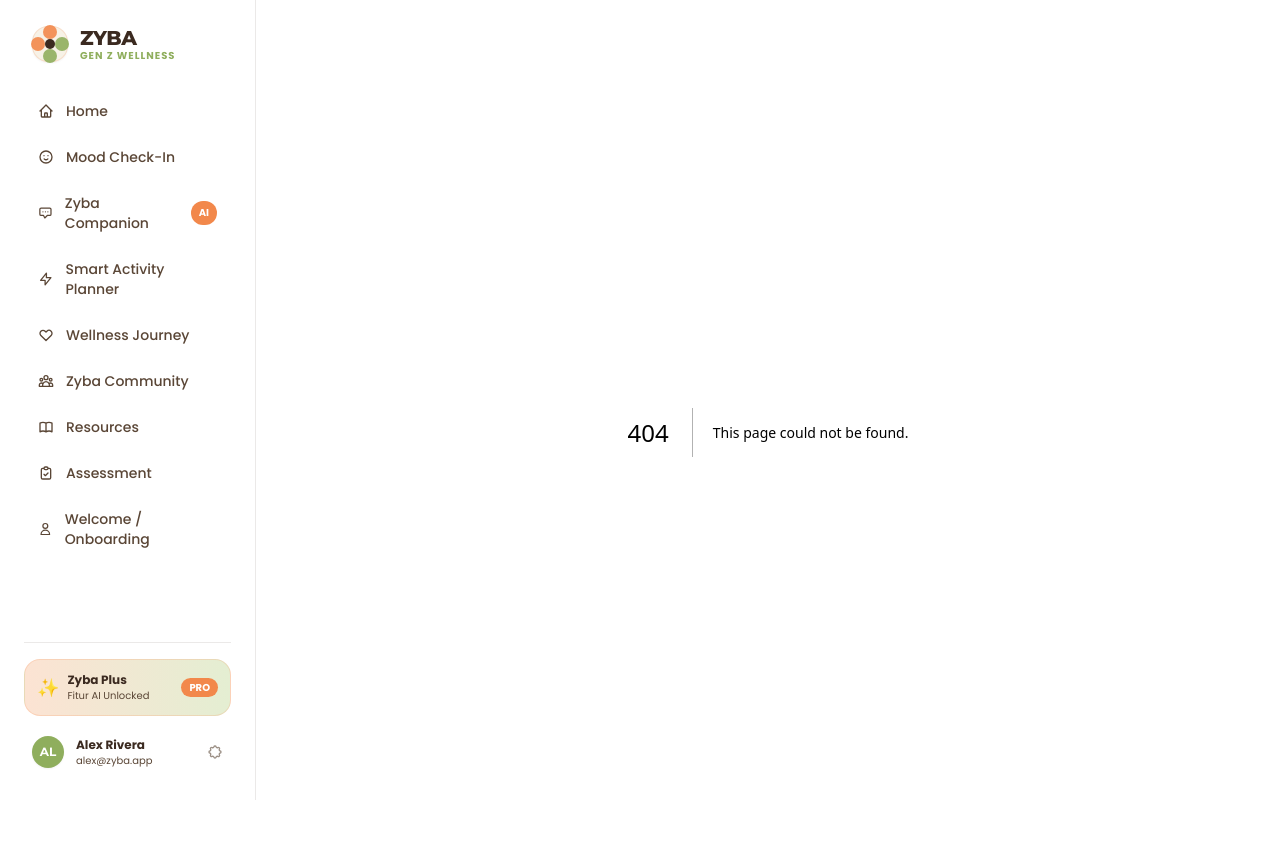
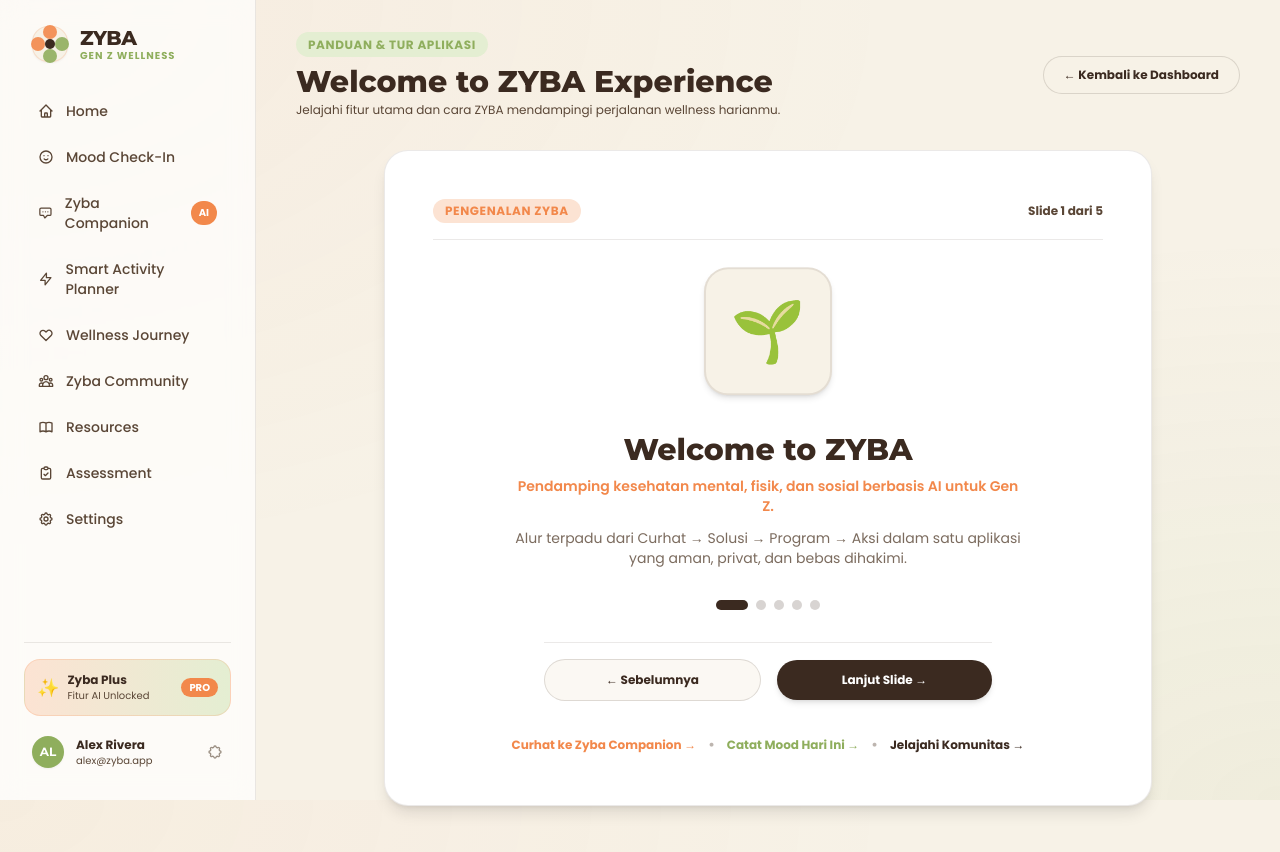
Before and after one commit to syauqiazka/zyba, a Next.js app: page /welcome in a window 1280 px wide. Before the commit this address had no page. Shown: the top 852 px of the page. Built offline with nearby package versions, Linux system fonts and the light colour scheme.

Commit message:
fix(sidebar): replace onboarding nav with settings, add welcome tour page, protect /welcome route

```diff
--- a/middleware.ts
+++ b/middleware.ts
@@ -11,6 +11,7 @@ const PROTECTED_PATHS = [
   "/resources",
   "/assessment",
   "/settings",
+  "/welcome",
 ];
 
 export async function middleware(request: NextRequest) {
--- /dev/null
+++ b/src/app/welcome/page.tsx
@@ -0,0 +1,175 @@
+"use client";
+
+import React, { useState } from "react";
+import Link from "next/link";
+
+const SLIDES = [
+  {
+    title: "Welcome to ZYBA",
+    subtitle: "Pendamping kesehatan mental, fisik, dan sosial berbasis AI untuk Gen Z.",
+    desc: "Alur terpadu dari Curhat → Solusi → Program → Aksi dalam satu aplikasi yang aman, privat, dan bebas dihakimi.",
+    emoji: "🌱",
+    tag: "Pengenalan ZYBA",
+    bg: "from-orange-100/60 to-cream",
+  },
+  {
+    title: "Personalize Your Mental Health State With AI",
+    subtitle: "Analisis emosi cerdas dan penyesuaian gaya komunikasi AI yang fleksibel.",
+    desc: "Zyba Companion siap mendengarkan cerita harianmu 24/7 dengan dukungan Multi-Model AI cerdas yang empatik.",
+    emoji: "🤖",
+    tag: "AI Companion",
+    bg: "from-green-100/60 to-cream",
+  },
+  {
+    title: "Intelligent Mood Tracking & Emotion Insights",
+    subtitle: "Catat suasana hati harianmu dan dapatkan grafik rekomendasi resiliensi.",
+    desc: "Kenali pemicu emosional dan pantau perkembangan kestabilan pikiranmu dari hari ke hari dengan Zyba Score.",
+    emoji: "📊",
+    tag: "Mood Check-In",
+    bg: "from-orange-100/60 to-cream",
+  },
+  {
+    title: "Mindful Resources That Make You Happy",
+    subtitle: "Koleksi artikel ilmu psikologi dan audio meditasi relaksasi 5 menit.",
+    desc: "Akses tips mindfulness ilmiah, latihan pernapasan terpandu (breathing exercise), dan audio relaksasi tidur lelap.",
+    emoji: "🎧",
+    tag: "Wellness Resources",
+    bg: "from-green-100/60 to-cream",
+  },
+  {
+    title: "Loving & Supportive Community",
+    subtitle: "Ruang aman untuk berbagi cerita dan motivasi tanpa saling menghakimi.",
+    desc: "Bergabung bersama ribuan sesama Gen Z, saling menguatkan, dan merayakan pencapaian self-care kecil setiap hari.",
+    emoji: "💬",
+    tag: "Zyba Community",
+    bg: "from-amber-100/60 to-cream",
+  },
+];
+
+export default function WelcomeTourPage() {
+  const [currentSlide, setCurrentSlide] = useState(0);
+
+  const handleNext = () => {
+    setCurrentSlide((prev) => (prev + 1) % SLIDES.length);
+  };
+
+  const handlePrev = () => {
+    setCurrentSlide((prev) => (prev === 0 ? SLIDES.length - 1 : prev - 1));
+  };
+
+  const slide = SLIDES[currentSlide];
+
+  return (
+    <div className="flex flex-col gap-8 pb-12">
+      {/* Top Banner */}
+      <div className="flex items-center justify-between">
+        <div>
+          <span className="text-xs font-bold uppercase tracking-wider text-green-500 bg-green-100 px-3 py-1 rounded-full">
+            Panduan & Tur Aplikasi
+          </span>
+          <h1 className="font-display text-2xl md:text-3xl font-extrabold text-brown-900 mt-2">
+            Welcome to ZYBA Experience
+          </h1>
+          <p className="text-xs text-brown-700 mt-0.5">
+            Jelajahi fitur utama dan cara ZYBA mendampingi perjalanan wellness harianmu.
+          </p>
+        </div>
+
+        <Link
+          href="/dashboard"
+          className="px-5 py-2.5 rounded-full bg-cream border border-brown-900/15 text-brown-900 text-xs font-bold hover:bg-white transition-colors shadow-xs"
+        >
+          ← Kembali ke Dashboard
+        </Link>
+      </div>
+
+      {/* Main Interactive Carousel Card */}
+      <div className="w-full max-w-3xl mx-auto bg-white rounded-3xl p-8 md:p-12 border border-brown-900/10 shadow-lg flex flex-col items-center text-center gap-6 relative overflow-hidden">
+        {/* Slide Tag & Step indicator */}
+        <div className="flex items-center justify-between w-full pb-4 border-b border-brown-900/10">
+          <span className="text-xs font-bold uppercase tracking-wider text-orange-500 bg-orange-100 px-3 py-1 rounded-full">
+            {slide.tag}
+          </span>
+          <span className="text-xs font-bold text-brown-700">
+            Slide {currentSlide + 1} dari {SLIDES.length}
+          </span>
+        </div>
+
+        {/* Big Emoji Illustration */}
+        <div className="w-24 h-24 md:w-32 md:h-32 rounded-3xl bg-cream border-2 border-brown-900/10 shadow-md flex items-center justify-center text-5xl md:text-6xl animate-bounce duration-1000 my-2">
+          {slide.emoji}
+        </div>
+
+        {/* Text Content */}
+        <div className="flex flex-col gap-2 max-w-lg">
+          <h2 className="font-display font-extrabold text-2xl md:text-3xl text-brown-900 leading-snug">
+            {slide.title}
+          </h2>
+          <p className="text-sm font-semibold text-orange-500">
+            {slide.subtitle}
+          </p>
+          <p className="text-xs md:text-sm text-brown-700/80 leading-relaxed mt-1">
+            {slide.desc}
+          </p>
+        </div>
+
+        {/* Carousel Indicators */}
+        <div className="flex items-center gap-2 my-2">
+          {SLIDES.map((_, i) => (
+            <button
+              key={i}
+              type="button"
+              onClick={() => setCurrentSlide(i)}
+              className={`h-2.5 rounded-full transition-all duration-300 ${
+                i === currentSlide ? "w-8 bg-brown-900" : "w-2.5 bg-brown-900/20 hover:bg-brown-900/40"
+              }`}
+              title={`Buka Slide ${i + 1}`}
+            />
+          ))}
+        </div>
+
+        {/* Navigation Action Buttons */}
+        <div className="flex items-center gap-4 w-full max-w-md pt-4 border-t border-brown-900/10">
+          <button
+            type="button"
+            onClick={handlePrev}
+            className="flex-1 py-3 rounded-full border border-brown-900/15 bg-cream/50 text-brown-900 text-xs font-bold hover:bg-cream transition-colors"
+          >
+            ← Sebelumnya
+          </button>
+          <button
+            type="button"
+            onClick={handleNext}
+            className="flex-1 py-3 rounded-full bg-brown-900 text-white text-xs font-bold hover:bg-orange-500 transition-colors shadow-md"
+          >
+            {currentSlide === SLIDES.length - 1 ? "Ulangi Tur ↺" : "Lanjut Slide →"}
+          </button>
+        </div>
+
+        {/* Shortcut Action ke Fitur */}
+        <div className="pt-2 flex flex-wrap items-center justify-center gap-3">
+          <Link
+            href="/companion"
+            className="text-xs font-bold text-orange-500 hover:underline"
+          >
+            Curhat ke Zyba Companion →
+          </Link>
+          <span className="text-brown-700/40">•</span>
+          <Link
+            href="/mood-check-in"
+            className="text-xs font-bold text-green-500 hover:underline"
+          >
+            Catat Mood Hari Ini →
+          </Link>
+          <span className="text-brown-700/40">•</span>
+          <Link
+            href="/community"
+            className="text-xs font-bold text-brown-900 hover:underline"
+          >
+            Jelajahi Komunitas →
+          </Link>
+        </div>
+      </div>
+    </div>
+  );
+}
--- a/src/components/Sidebar.tsx
+++ b/src/components/Sidebar.tsx
@@ -12,7 +12,7 @@ const NAV_ITEMS = [
   { href: "/community", label: "Zyba Community", icon: "users" },
   { href: "/resources", label: "Resources", icon: "book" },
   { href: "/assessment", label: "Assessment", icon: "clipboard" },
-  { href: "/onboarding", label: "Welcome / Onboarding", icon: "user" },
+  { href: "/settings", label: "Settings", icon: "settings" },
 ];
 
 export default function Sidebar() {
@@ -154,10 +154,11 @@ function RenderIcon({ name, isActive }: { name: string; isActive: boolean }) {
           <path strokeLinecap="round" strokeLinejoin="round" d="M9 5H7a2 2 0 00-2 2v12a2 2 0 002 2h10a2 2 0 002-2V7a2 2 0 00-2-2h-2M9 5a2 2 0 002 2h2a2 2 0 002-2M9 5a2 2 0 012-2h2a2 2 0 012 2m-6 9l2 2 4-4" />
         </svg>
       );
-    case "user":
+    case "settings":
       return (
         <svg className={`w-4 h-4 ${strokeClass}`} fill="none" viewBox="0 0 24 24" stroke="currentColor" strokeWidth={2}>
-          <path strokeLinecap="round" strokeLinejoin="round" d="M16 7a4 4 0 11-8 0 4 4 0 018 0zM12 14a7 7 0 00-7 7h14a7 7 0 00-7-7z" />
+          <path strokeLinecap="round" strokeLinejoin="round" d="M10.325 4.317c.426-1.756 2.924-1.756 3.35 0a1.724 1.724 0 002.573 1.066c1.543-.94 3.31.826 2.37 2.37a1.724 1.724 0 001.065 2.572c1.756.426 1.756 2.924 0 3.35a1.724 1.724 0 00-1.066 2.573c.94 1.543-.826 3.31-2.37 2.37a1.724 1.724 0 00-2.572 1.065c-.426 1.756-2.924 1.756-3.35 0a1.724 1.724 0 00-2.573-1.066c-1.543.94-3.31-.826-2.37-2.37a1.724 1.724 0 00-1.065-2.572c-1.756-.426-1.756-2.924 0-3.35a1.724 1.724 0 001.066-2.573c-.94-1.543.826-3.31 2.37-2.37.996.608 2.296.07 2.572-1.065z" />
+          <path strokeLinecap="round" strokeLinejoin="round" d="M15 12a3 3 0 11-6 0 3 3 0 016 0z" />
         </svg>
       );
     default:
```
